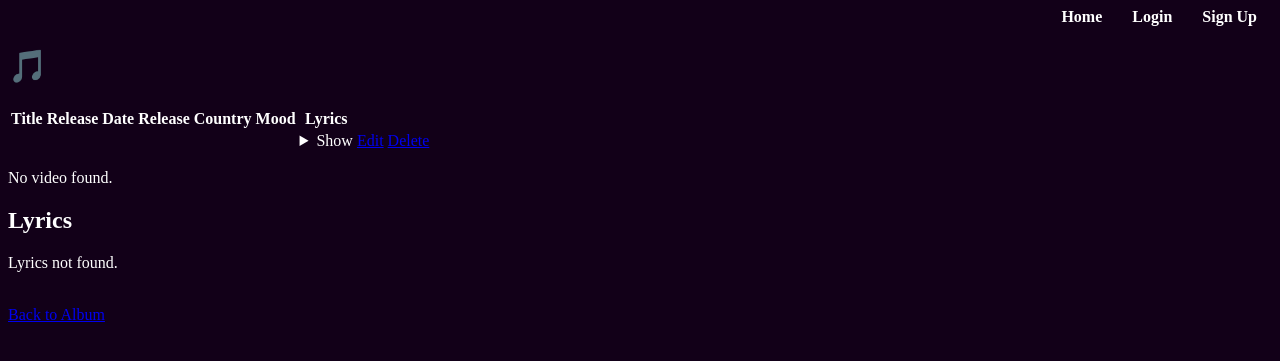
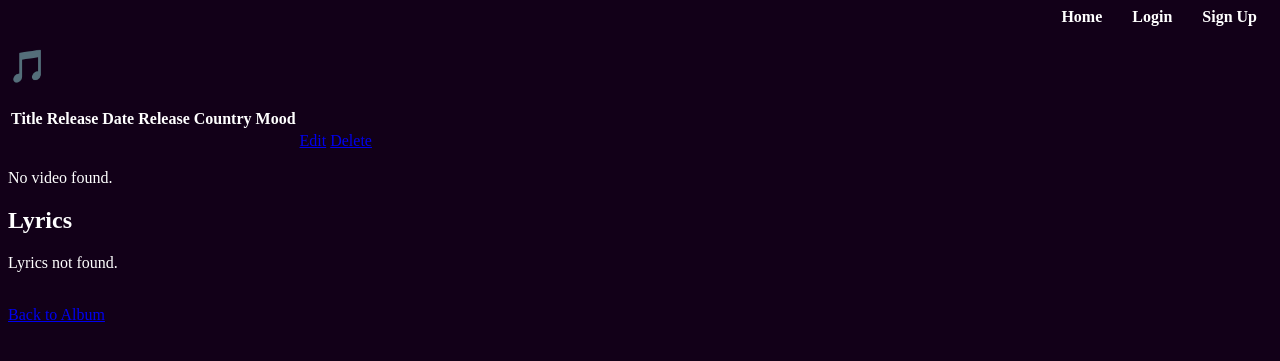
Before and after one commit to raul-vital/albumtrackr, a Django app: template main_app/templates/songs/song_detail.html in a window 1280 px wide. Shown: the top 361 px of the page. Run offline with Django 5.2, Linux system fonts and the light colour scheme; the template is opened without the code that fills it, so the values that code supplies are empty.

Commit message:
change song detail form, displays only API lyrics

```diff
--- a/main_app/forms.py
+++ b/main_app/forms.py
@@ -21,7 +21,7 @@ class AlbumForm(forms.ModelForm):
 class SongForm(forms.ModelForm):
     class Meta:
         model = Song
-        fields = ['title', 'release_date', 'release_country', 'mood', 'lyrics']
+        fields = ['title', 'release_date', 'release_country', 'mood']
         widgets = {
                 'release_date': forms.DateInput(
                 format=('%Y-%m-%d'),
--- a/main_app/templates/songs/song_detail.html
+++ b/main_app/templates/songs/song_detail.html
@@ -12,7 +12,7 @@
             <th>Release Date</th>
             <th>Release Country</th>
             <th>Mood</th>
-            <th>Lyrics</th>
+
         </tr>
         </thead>
         <tbody>
@@ -21,12 +21,6 @@
             <td>{{ song.release_date }}</td>
             <td>{{ song.release_country }}</td>
             <td>{{ song.mood }}</td>
-            <td>
-                <details>
-                  <summary>Show</summary>
-                  <div>{{ song.lyrics }}</div>
-                </details>
-              </td>
             <td><a href="{% url 'song-update' song.id %}">Edit</a></td>
             <td><a href="{% url 'song-delete' song.id %}">Delete</a></td>
             </tr>
```
